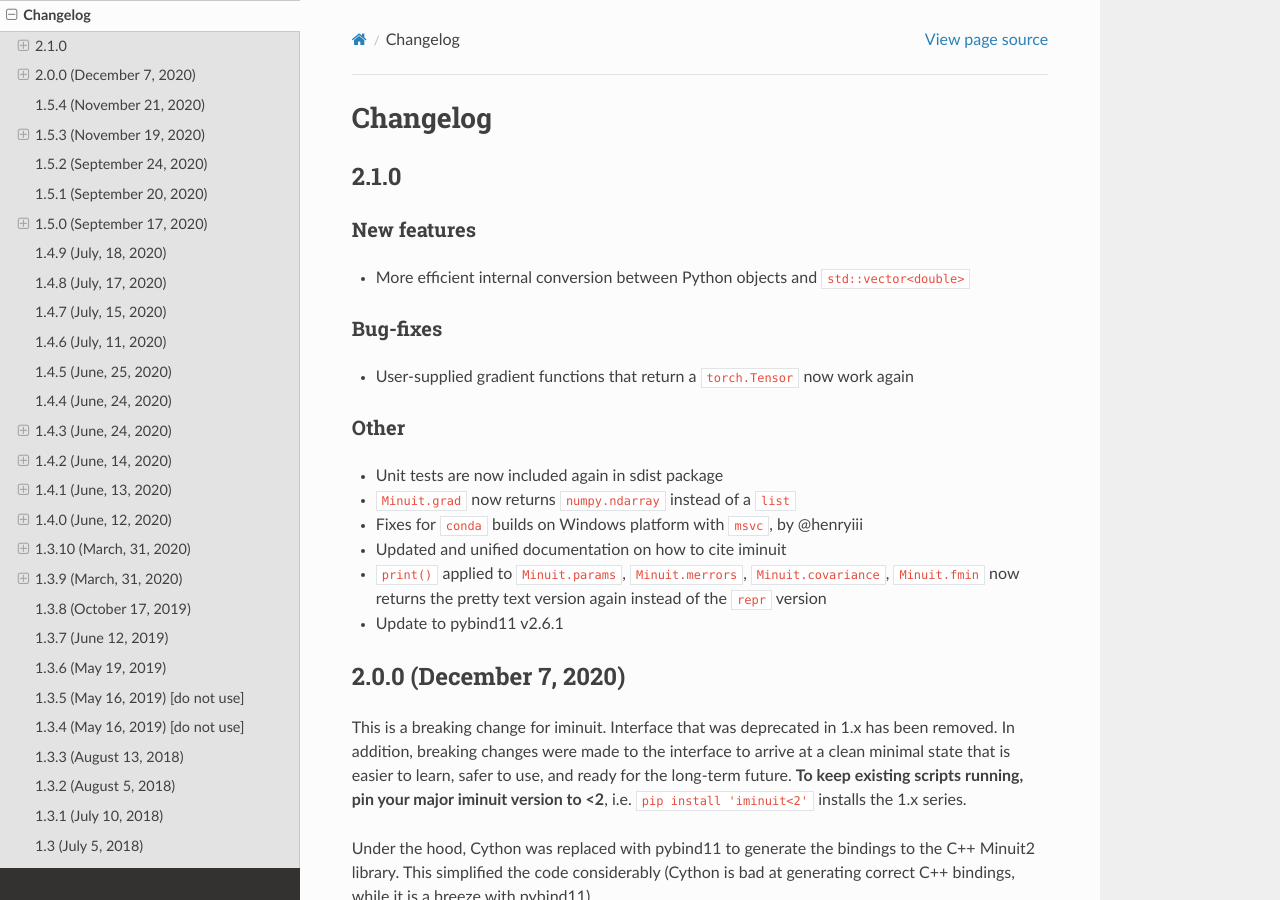
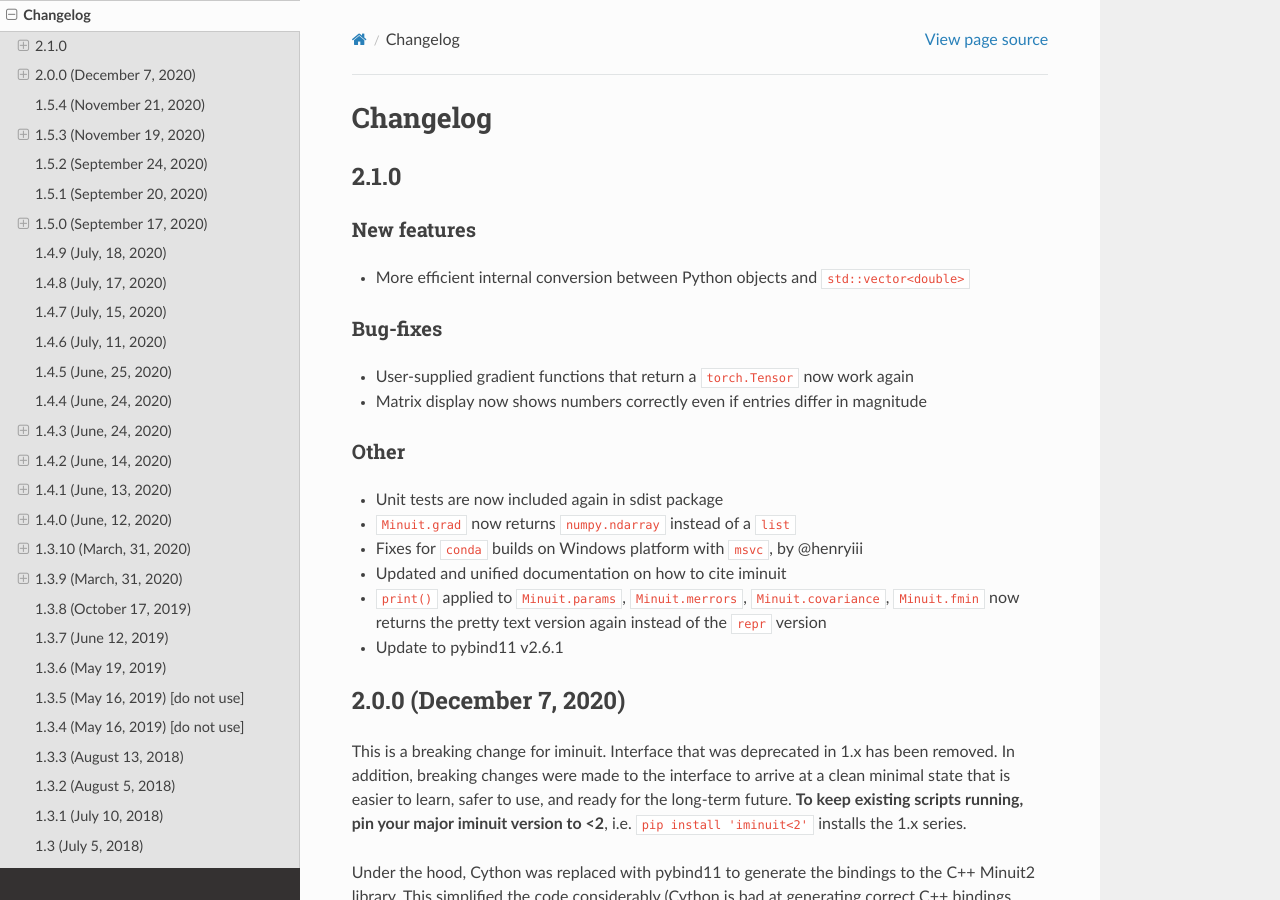
Before and after one commit to scikit-hep/iminuit, a Sphinx documentation site: the page built from doc/changelog.rst, in a window 1280 px wide and 900 px high. Built offline with Sphinx 7.4.7 and the Read the Docs theme 2.0.0, drawn with Linux system fonts in a browser that asks for light colours.

Commit message:
update changelog

```diff
--- a/doc/changelog.rst
+++ b/doc/changelog.rst
@@ -15,6 +15,7 @@ New features
 Bug-fixes
 ~~~~~~~~~
 - User-supplied gradient functions that return a ``torch.Tensor`` now work again
+- Matrix display now shows numbers correctly even if entries differ in magnitude
 
 Other
 ~~~~~
```
